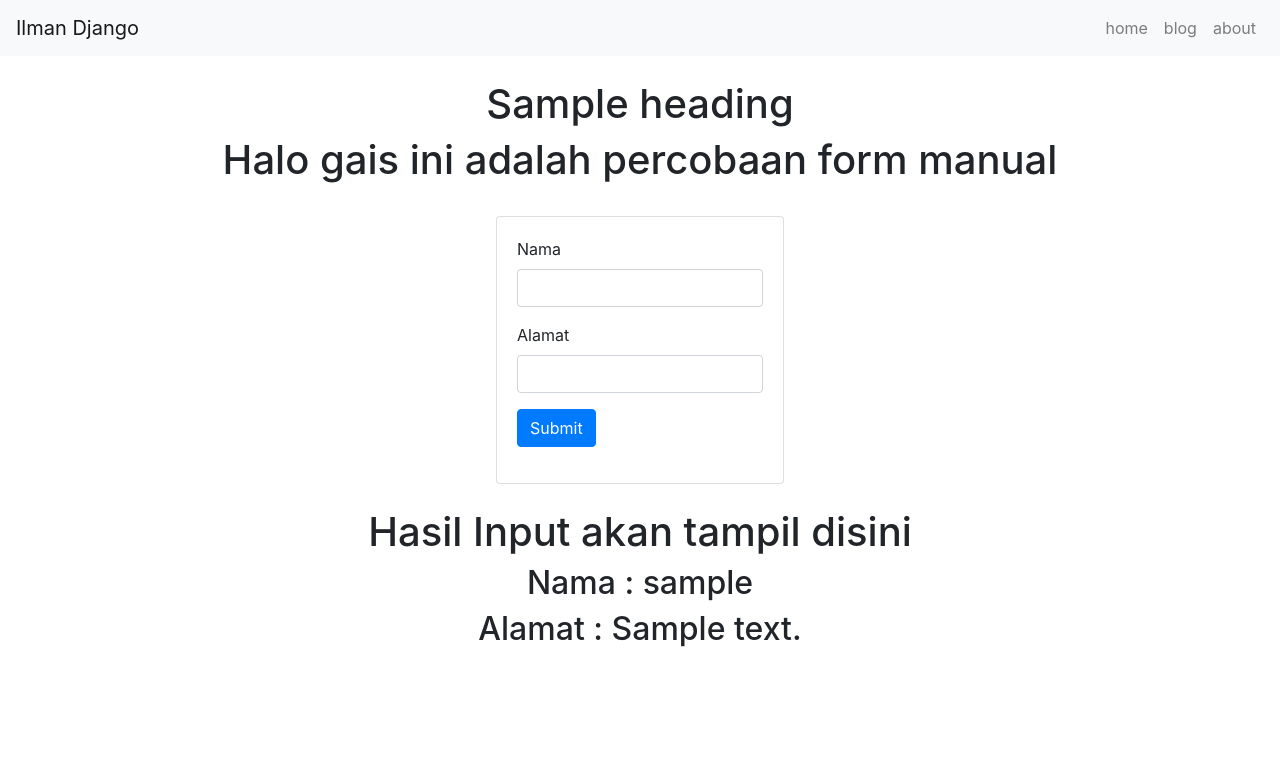
After one commit to ilmanaqilaa/KSI_ILMAN_Praktikum, a Django app: template ilman_django/templates/index.html in a window 1280 px wide. The commit adds this page. Shown: the top 783 px of the page. Run offline with Django 3.2, Linux system fonts and the light colour scheme; the template is opened without the code that fills it: most values are stand-ins (such as "Sample title", 1, 10 or a date in 2020); some libraries are stand-ins or nearby versions.

Commit message:
Update Form

```diff
--- a/ilman_django/blog/templates/blog/navbar.html
+++ b/ilman_django/blog/templates/blog/navbar.html
@@ -2,20 +2,24 @@
 <html lang="en">
 <body>
     <nav class="navbar navbar-expand-lg navbar-light bg-light">
-        <a class="navbar-brand" href="#">Navbar</a>
+        <a class="navbar-brand" href="#">Ilman Django</a>
         <button class="navbar-toggler" type="button" data-toggle="collapse" data-target="#navbarSupportedContent" aria-controls="navbarSupportedContent" aria-expanded="false" aria-label="Toggle navigation">
           <span class="navbar-toggler-icon"></span>
         </button>
 
         <div class="collapse navbar-collapse" id="navbarSupportedContent">
-          <ul class="navbar-nav mr-auto">
-            <li class="nav-item active">
-              <a class="nav-link" href="/admin">Admin<span class="sr-only">(current)</span></a>
-            </li>
-            <li class="nav-item">
-              <a class="nav-link" href="/blog">Test</a>
-            </li>
+          <ul class="navbar-nav ml-auto">
+              <li class="nav-item">
+                  <a class="nav-link" href="{% url 'index' %}" title="">home</a>
+              </li>
+              <li class="nav-item">
+                  <a class="nav-link" href="{% url 'blog:index' %}" title="">blog</a>
+              </li>
+              <li class="nav-item">
+                  <a class="nav-link" href="{% url 'about:index' %}">about</a>
+              </li>
           </ul>
+
         </div>
       </nav>
 
--- a/ilman_django/ilman_django/settings.py
+++ b/ilman_django/ilman_django/settings.py
@@ -57,7 +57,7 @@ ROOT_URLCONF = 'ilman_django.urls'
 TEMPLATES = [
     {
         'BACKEND': 'django.template.backends.django.DjangoTemplates',
-        'DIRS': [],
+        'DIRS': ['templates'],
         'APP_DIRS': True,
         'OPTIONS': {
             'context_processors': [
--- a/ilman_django/ilman_django/urls.py
+++ b/ilman_django/ilman_django/urls.py
@@ -1,18 +1,4 @@
-"""ilman_django URL Configuration
 
-The `urlpatterns` list routes URLs to views. For more information please see:
-    https://docs.djangoproject.com/en/3.1/topics/http/urls/
-Examples:
-Function views
-    1. Add an import:  from my_app import views
-    2. Add a URL to urlpatterns:  path('', views.home, name='home')
-Class-based views
-    1. Add an import:  from other_app.views import Home
-    2. Add a URL to urlpatterns:  path('', Home.as_view(), name='home')
-Including another URLconf
-    1. Import the include() function: from django.urls import include, path
-    2. Add a URL to urlpatterns:  path('blog/', include('blog.urls'))
-"""
 from django.contrib import admin
 from django.urls import include, path, re_path
 from django.http import HttpResponse
@@ -24,10 +10,10 @@ from blog.views import index
 from . import views
 
 urlpatterns = [
+    path('', views.index, name='index'),
     path('admin/', admin.site.urls),
     path('blog/', include('blog.urls', namespace='blog')),
     path('about/', include('about.urls', namespace='about')),
-    path('', views.index, name='index'),
     re_path(r'^articles/(?P<year>[0-9]{4})/$', views.articles),
     path('', index),
     ]
--- /dev/null
+++ b/ilman_django/templates/index.html
@@ -0,0 +1,57 @@
+{% load static %}
+
+<html lang="en">
+<head>
+    <meta charset="UTF-8">
+    <meta http-equiv="X-UA-Compatible" content="IE=edge">
+    <meta name="viewport" content="width=device-width, initial-scale=1.0">
+    <title>INDEX</title>
+    <link href="https://cdn.jsdelivr.net/npm/bootstrap@5.2.3/dist/css/bootstrap.min.css" rel="stylesheet" integrity="sha384-rbsA2VBKQhggwzxH7pPCaAqO46MgnOM80zW1RWuH61DGLwZJEdK2Kadq2F9CUG65" crossorigin="anonymous">
+    <link rel="stylesheet" type="text/css" href="{% static 'css/style.css' %}">
+    <link rel="stylesheet" href="{% static 'vendor/bootstrap/bootstrap.css' %}">
+</head>
+<body>
+
+    {% include "blog/navbar.html" %}
+<br>
+<center>
+    <h1>{{ heading }}</h1>
+    <h1>Halo gais ini adalah percobaan form manual</h1>
+</center>
+    <br>
+
+<div class="col d-flex justify-content-center">
+    <div class="card" style="width: 18rem;" margin="1mm">
+        <div class="card-body">
+            <form method="post">
+                {% csrf_token %}
+                <div class="mb-3">
+                    <label for="exampleInputEmail1" class="form-label">Nama</label>
+                    <input type="text" class="form-control" id="exampleInputEmail1" aria-describedby="emailHelp" name="username">
+                </div>
+                <div class="mb-3">
+                    <label for="exampleInputPassword1" class="form-label">Alamat</label>
+                    <input type="text" class="form-control" id="exampleInputPassword1" name="address">
+                </div>
+                <button type="submit" class="btn btn-primary">Submit</button>
+            </form>
+        </div>
+    </div>
+</div>
+<br>
+<Center>
+
+    <h1>Hasil Input akan tampil disini</h1>
+    <h2>Nama : {{ username }}</h2>
+    <h2>Alamat : {{ address }}</h2>
+</Center>
+
+
+<form action=""></form>
+<!-- JavaScript Bundle with Popper -->
+<script src="https://cdn.jsdelivr.net/npm/bootstrap@5.2.3/dist/js/bootstrap.bundle.min.js" integrity="sha384-kenU1KFdBIe4zVF0s0G1M5b4hcpxyD9F7jL+jjXkk+Q2h455rYXK/7HAuoJl+0I4" crossorigin="anonymous"></script>
+<script>src="{% static 'vendor/jquery/jquery.js' %}"</script>
+<script>src="{% static 'vendor/popper/popper.js' %}"</script>
+<script>src="{% static 'vendor/bootstrap/bootstrap.js' %}"</script>
+</body>
+</html>
```
Also changed, not shown: ilman_django/blog/forms.py (added, +8 -0 lines), ilman_django/blog/templates/blog/form.html (added, +13 -0 lines), ilman_django/blog/templates/blog/index.html (+17 -19 lines), ilman_django/blog/views.py (+22 -1 lines), ilman_django/ilman_django/views.py (+11 -3 lines), 1 other file.
